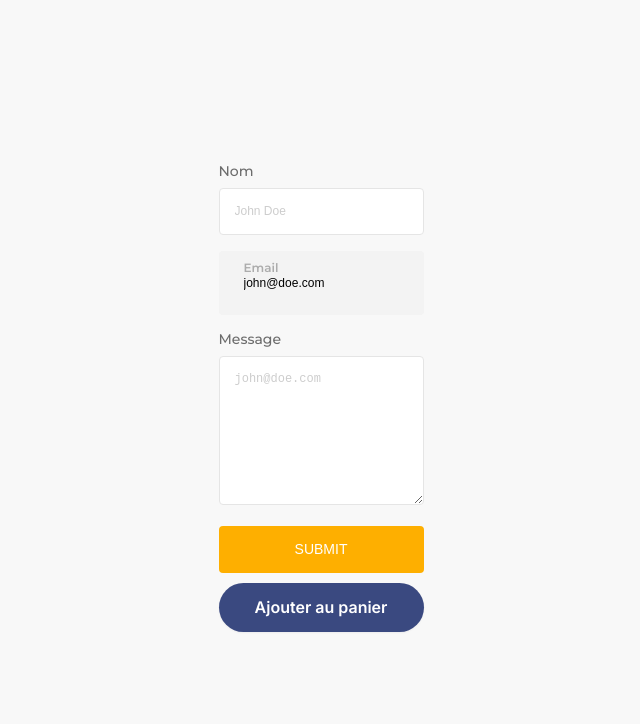
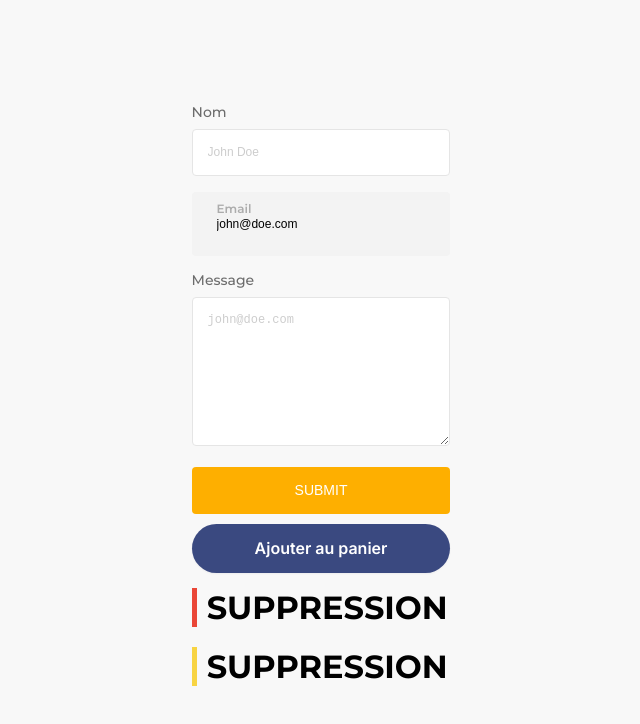
Before and after one commit to cia-formation/projet-e-commerce-react, a React (Vite) app: page / in a window 1280 px wide. Shown: the top 724 px of the page, without its empty margins (319-959 px from the left). Built offline with nearby package versions, Linux system fonts and the light colour scheme.

Commit message:
Done Heading component

```diff
--- a/src/App.jsx
+++ b/src/App.jsx
@@ -1,6 +1,8 @@
 import './App.css'
 import Button from './components/Button/Button'
 import InputText from './components/InputText/InputText'
+import Logo from './components/Heading/Heading'
+import Heading from './components/Heading/Heading'
 
 function App() {
 
@@ -11,6 +13,8 @@ function App() {
       <InputText label="Message" placeholder="john@doe.com" name="message" type="textarea" />
       <Button label={'Submit'} />
       <Button label={'Ajouter au panier'} customBg={'#3A4980'} isRounded/>
+      <Heading label={'SUPPRESSION'} customColor={'#EA4637'} />
+      <Heading label={'SUPPRESSION'}  />
     </main>
   )
 }
--- /dev/null
+++ b/src/components/Heading/Heading.jsx
@@ -0,0 +1,19 @@
+import PropTypes from 'prop-types'
+
+import './heading.css'
+
+const Heading = ({label, customColor}) => {
+    return (
+        <div className='heading'>
+            <span style={{backgroundColor: customColor}}></span>
+            <h1>{label}</h1>
+        </div>
+    )
+}
+
+Heading.propTypes = {
+    label: PropTypes.string,
+    customColor: PropTypes.string,
+}
+
+export default Heading
--- /dev/null
+++ b/src/components/Heading/heading.css
@@ -0,0 +1,19 @@
+.heading {
+    display: grid;
+    grid-template-columns: 0.65fr 20fr;
+    gap: 10px;
+    margin: 10px 0;
+}
+
+.heading span {
+    background-color: #F8D442;
+}
+
+.heading h1 {
+    font-size: 1.5rem;
+    margin: 0;
+    font-weight: 700;
+    font-size: 32px;
+    line-height: 39.01px;
+
+}
```
